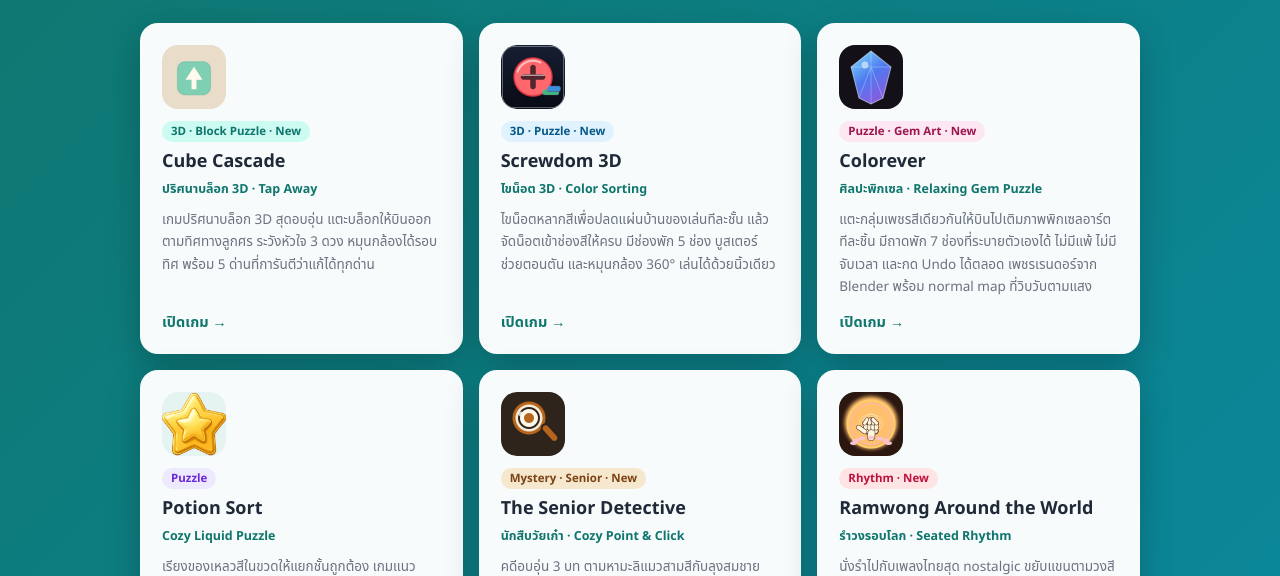
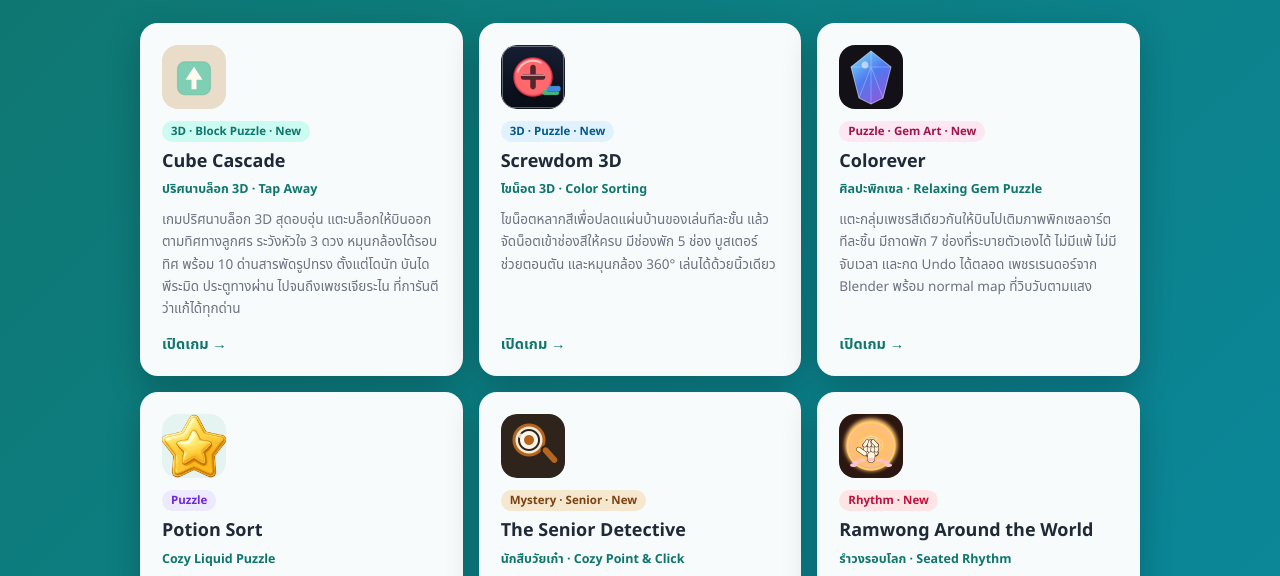
Before and after one commit to kobin3/2026_trip, a plain HTML site: page games/index.html in a window 1280 px wide. Shown: the part 163-739 px from the top of the page. Drawn offline with Linux system fonts and the light colour scheme.

Commit message:
Update Cube Cascade web build with 10 levels
Re-exports the HTML5 build so the five new shape levels (donut, stairway, stepped pyramid, gateway, gem) ship with it, and updates the hub card text to match.

```diff
--- a/games/index.html
+++ b/games/index.html
@@ -42,7 +42,7 @@
         <div class="badge" style="background:#ccfbf1;color:#0f766e">3D · Block Puzzle · New</div>
         <h2>Cube Cascade</h2>
         <div class="sub">ปริศนาบล็อก 3D &middot; Tap Away</div>
-        <p>เกมปริศนาบล็อก 3D สุดอบอุ่น แตะบล็อกให้บินออกตามทิศทางลูกศร ระวังหัวใจ 3 ดวง หมุนกล้องได้รอบทิศ พร้อม 5 ด่านที่การันตีว่าแก้ได้ทุกด่าน</p>
+        <p>เกมปริศนาบล็อก 3D สุดอบอุ่น แตะบล็อกให้บินออกตามทิศทางลูกศร ระวังหัวใจ 3 ดวง หมุนกล้องได้รอบทิศ พร้อม 10 ด่านสารพัดรูปทรง ตั้งแต่โดนัท บันได พีระมิด ประตูทางผ่าน ไปจนถึงเพชรเจียระไน ที่การันตีว่าแก้ได้ทุกด่าน</p>
         <span class="go">เปิดเกม →</span>
       </a>
 
```
Also changed, not shown: games/008-cubeaway-3d/index.html (+1 -1 lines), 1 other file.
